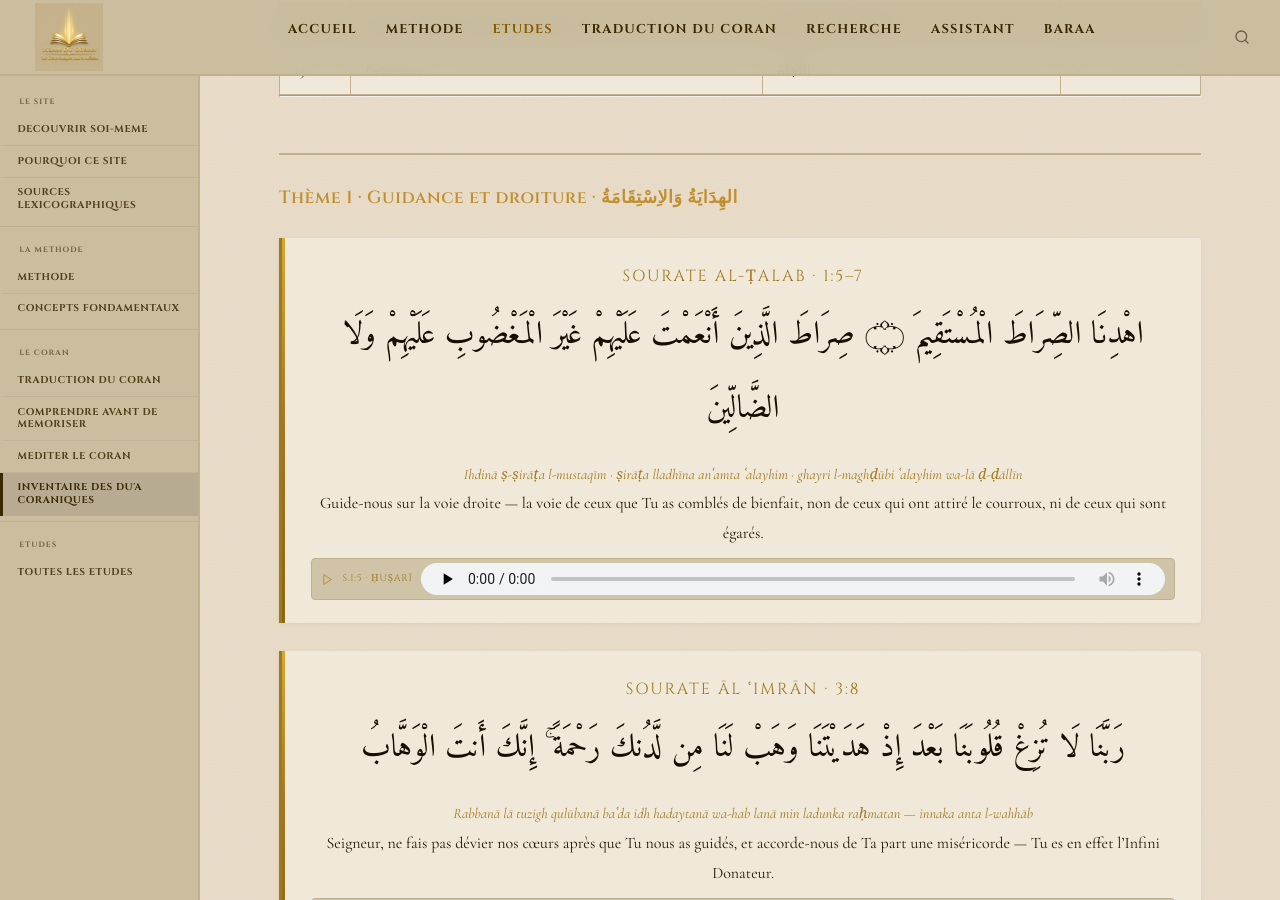
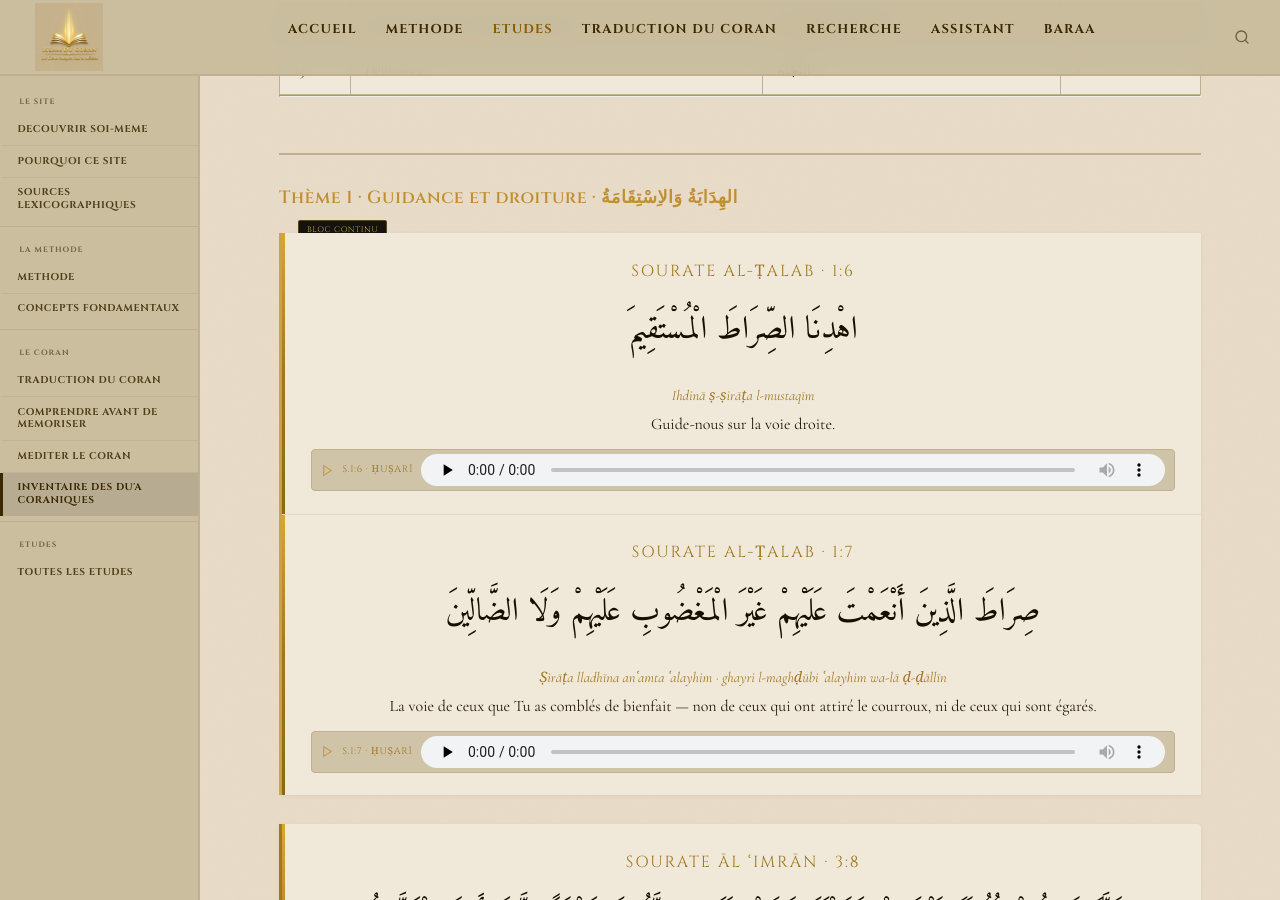
Before and after one commit to Makhuwcoder/islamducoran, a Jekyll site: the page built from _etudes/duaa-coraniques.md, in a window 1280 px wide and 900 px high, scrolled down 1558 px. Built offline with Jekyll 4.4.1, drawn with Linux system fonts in a browser that asks for light colours.

Commit message:
duaa-coraniques.md: correction 1:5→1:6+1:7 séparés dans verset-bloc

```diff
--- a/_etudes/duaa-coraniques.md
+++ b/_etudes/duaa-coraniques.md
@@ -66,7 +66,10 @@ methode: "Dit / Non-dit / Inférence"
 
 ## <span id="theme-1">Thème 1 · Guidance et droiture · الهِدَايَةُ وَالاِسْتِقَامَةُ</span>
 
-{% include verset.html ref="Sourate Al-Ṭalab · 1:5–7" ar="اهْدِنَا الصِّرَاطَ الْمُسْتَقِيمَ ۝ صِرَاطَ الَّذِينَ أَنْعَمْتَ عَلَيْهِمْ غَيْرَ الْمَغْضُوبِ عَلَيْهِمْ وَلَا الضَّالِّينَ" trl="*Ihdinā ṣ-ṣirāṭa l-mustaqīm · ṣirāṭa lladhīna anʿamta ʿalayhim · ghayri l-maghḍūbi ʿalayhim wa-lā ḍ-ḍāllīn*" trad="Guide-nous sur la voie droite — la voie de ceux que Tu as comblés de bienfait, non de ceux qui ont attiré le courroux, ni de ceux qui sont égarés." %}
+<div class="verset-bloc">
+{% include verset.html ref="Sourate Al-Ṭalab · 1:6" ar="اهْدِنَا الصِّرَاطَ الْمُسْتَقِيمَ" trl="*Ihdinā ṣ-ṣirāṭa l-mustaqīm*" trad="Guide-nous sur la voie droite." %}
+{% include verset.html ref="Sourate Al-Ṭalab · 1:7" ar="صِرَاطَ الَّذِينَ أَنْعَمْتَ عَلَيْهِمْ غَيْرَ الْمَغْضُوبِ عَلَيْهِمْ وَلَا الضَّالِّينَ" trl="*Ṣirāṭa lladhīna anʿamta ʿalayhim · ghayri l-maghḍūbi ʿalayhim wa-lā ḍ-ḍāllīn*" trad="La voie de ceux que Tu as comblés de bienfait — non de ceux qui ont attiré le courroux, ni de ceux qui sont égarés." %}
+</div>
 
 {% include verset.html ref="Sourate Āl ʿImrān · 3:8" ar="رَبَّنَا لَا تُزِغْ قُلُوبَنَا بَعْدَ إِذْ هَدَيْتَنَا وَهَبْ لَنَا مِن لَّدُنكَ رَحْمَةً ۚ إِنَّكَ أَنتَ الْوَهَّابُ" trl="*Rabbanā lā tuzigh qulūbanā baʿda idh hadaytanā wa-hab lanā min ladunka raḥmatan — innaka anta l-wahhāb*" trad="Seigneur, ne fais pas dévier nos cœurs après que Tu nous as guidés, et accorde-nous de Ta part une miséricorde — Tu es en effet l'Infini Donateur." %}
 
```
